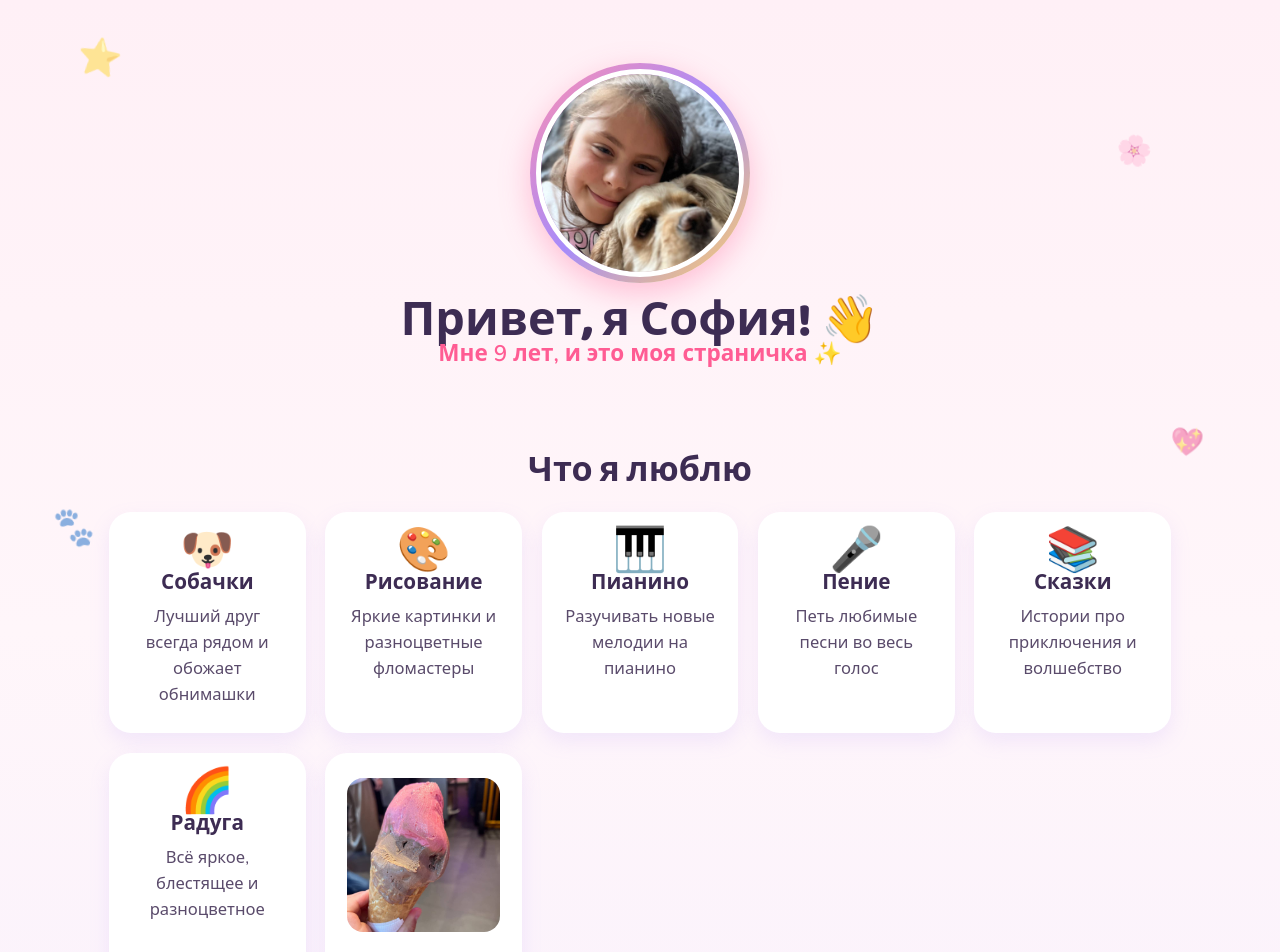
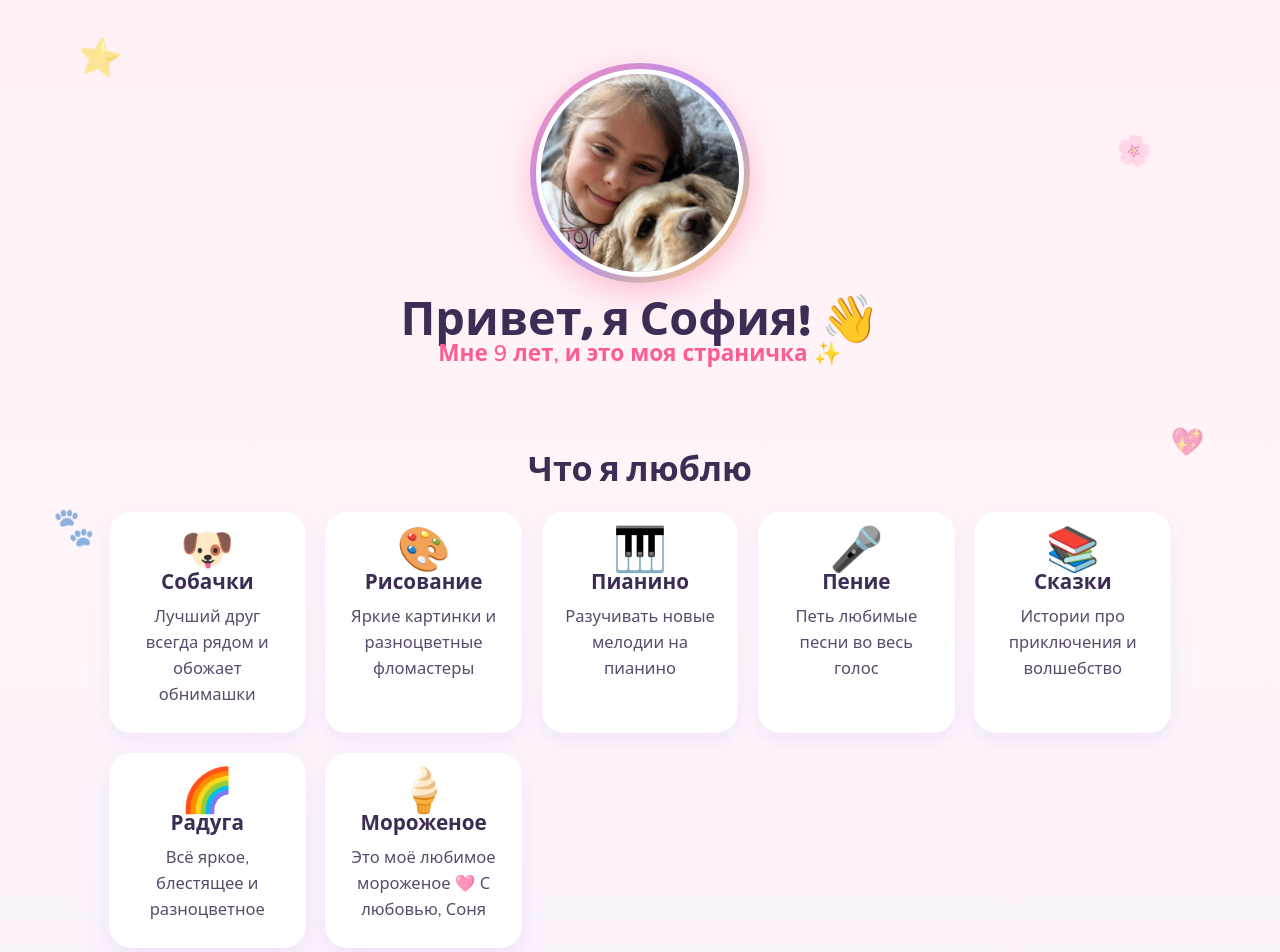
Before and after one commit to BorisGujvin/DittuSofiaHuzhvynska, a React (Vite) app: page / in a window 1280 px wide. Shown: the top 952 px of the page. Built offline with nearby package versions, Linux system fonts and the light colour scheme.

Commit message:
Карточка «Мороженое» показывает эмодзи, фото открывается по клику

```diff
--- a/src/App.css
+++ b/src/App.css
@@ -151,11 +151,15 @@ main {
   box-shadow: 0 14px 28px rgba(255, 92, 147, 0.25);
 }
 
-a.love-card {
+a.love-card,
+button.love-card {
   display: block;
+  width: 100%;
   text-decoration: none;
   color: inherit;
   cursor: pointer;
+  font: inherit;
+  border: none;
 }
 
 .love-emoji {
--- a/src/App.tsx
+++ b/src/App.tsx
@@ -1,5 +1,6 @@
 import { useEffect, useState } from 'react'
 import './App.css'
+import './DogGallery.css'
 import DogGallery from './DogGallery'
 
 const photo =
@@ -37,6 +38,16 @@ function useHashRoute() {
 
 function App() {
   const hash = useHashRoute()
+  const [openImage, setOpenImage] = useState<{ src: string; alt: string } | null>(null)
+
+  useEffect(() => {
+    if (!openImage) return
+    const onKeyDown = (event: KeyboardEvent) => {
+      if (event.key === 'Escape') setOpenImage(null)
+    }
+    window.addEventListener('keydown', onKeyDown)
+    return () => window.removeEventListener('keydown', onKeyDown)
+  }, [openImage])
 
   if (hash === '#/dog') {
     return <DogGallery />
@@ -68,20 +79,31 @@ function App() {
             {loves.map((item) => {
               const content = (
                 <>
-                  {item.image ? (
-                    <img className="love-image" src={item.image} alt={item.title} />
-                  ) : (
-                    <div className="love-emoji">{item.emoji}</div>
-                  )}
+                  <div className="love-emoji">{item.emoji}</div>
                   <h3>{item.title}</h3>
                   <p>{item.text}</p>
                 </>
               )
-              return item.link ? (
-                <a className="love-card love-card--link" href={item.link} key={item.title}>
-                  {content}
-                </a>
-              ) : (
+              if (item.link) {
+                return (
+                  <a className="love-card love-card--link" href={item.link} key={item.title}>
+                    {content}
+                  </a>
+                )
+              }
+              if (item.image) {
+                return (
+                  <button
+                    type="button"
+                    className="love-card love-card--link"
+                    key={item.title}
+                    onClick={() => setOpenImage({ src: item.image!, alt: item.title })}
+                  >
+                    {content}
+                  </button>
+                )
+              }
+              return (
                 <div className="love-card" key={item.title}>
                   {content}
                 </div>
@@ -113,6 +135,25 @@ function App() {
         </section>
       </main>
 
+      {openImage && (
+        <div className="dog-lightbox" onClick={() => setOpenImage(null)}>
+          <button
+            type="button"
+            className="dog-lightbox-close"
+            onClick={() => setOpenImage(null)}
+            aria-label="Закрыть"
+          >
+            ✕
+          </button>
+          <img
+            className="dog-lightbox-image"
+            src={openImage.src}
+            alt={openImage.alt}
+            onClick={(event) => event.stopPropagation()}
+          />
+        </div>
+      )}
+
       <footer className="footer">
         <p>Сделано с любовью 💕 София Гужвинская</p>
       </footer>
```
